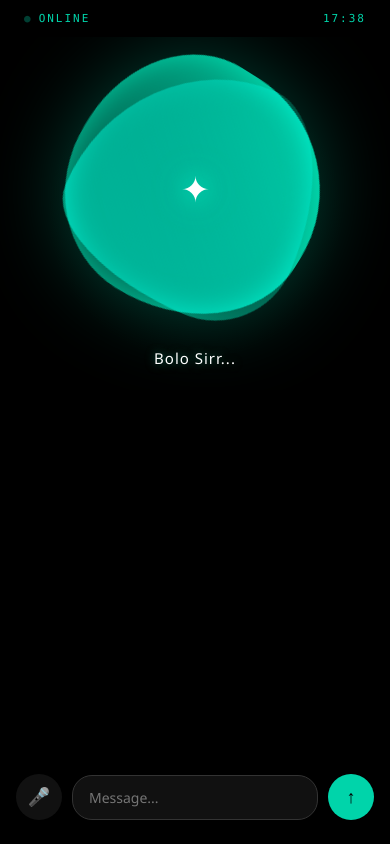
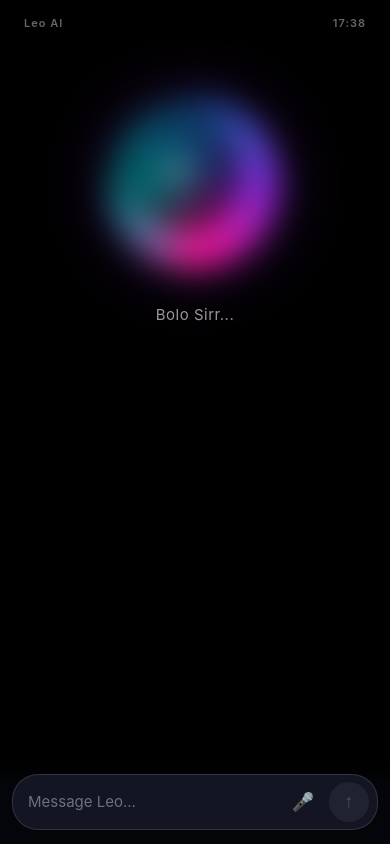
Before and after one commit to sossj997-source/leo-ai, a browser extension: page frontend/mobile.html in a window 390 px wide. Drawn offline with Linux system fonts and the light colour scheme.

Commit message:
Futuristic mobile UI with glass composer

```diff
--- a/frontend/mobile.html
+++ b/frontend/mobile.html
@@ -3,25 +3,25 @@
 <head>
 <meta charset="UTF-8">
 <meta name="viewport" content="width=device-width, initial-scale=1.0, maximum-scale=1.0, user-scalable=no">
-<title>Leo Mobile</title>
+<title>Leo</title>
 <style>
   :root {
-    --accent: #00d4aa;
-    --accent-bright: #00ffcc;
-    --bg: #000;
-    --fg: #e0e0e0;
-    --muted: #666;
-    --mono: 'Consolas', monospace;
+    --bg: #000000;
+    --fg: #ffffff;
+    --siri-blue: #1E90FF;
+    --siri-purple: #8A2BE2;
+    --siri-pink: #FF1493;
+    --siri-cyan: #00FFFF;
   }
 
   * { margin: 0; padding: 0; box-sizing: border-box; -webkit-tap-highlight-color: transparent; }
 
   html, body {
-    background: var(--bg);
+    background-color: var(--bg);
     color: var(--fg);
-    font-family: 'Segoe UI', system-ui, sans-serif;
+    font-family: -apple-system, BlinkMacSystemFont, 'Segoe UI', Roboto, Helvetica, Arial, sans-serif;
     height: 100vh;
-    height: 100dvh; /* Mobile browser address bar fix */
+    height: 100dvh;
     overflow: hidden;
     display: flex;
     flex-direction: column;
@@ -32,18 +32,15 @@
     display: flex;
     justify-content: space-between;
     align-items: center;
-    padding: 12px 24px;
-    font-family: var(--mono);
+    padding: 16px 24px;
     font-size: 11px;
-    color: var(--accent);
-    letter-spacing: 2px;
+    font-weight: 600;
+    color: rgba(255, 255, 255, 0.4);
     z-index: 10;
+    letter-spacing: 1px;
   }
-  .status-dot { display: flex; align-items: center; gap: 6px; }
-  .status-dot::before { content: '●'; animation: pulse 2s infinite; }
-  @keyframes pulse { 0%,100%{opacity:1;} 50%{opacity:0.3;} }
 
-  /* --- LIQUID ORB AREA --- */
+  /* --- SIRI ORB AREA --- */
   .orb-area {
     flex: 1;
     display: flex;
@@ -51,189 +48,263 @@
     align-items: center;
     justify-content: center;
     position: relative;
-    /* Blue background ki jagah dark green glow */
-    background: radial-gradient(circle at center, rgba(0, 212, 170, 0.08) 0%, transparent 60%);
-    overflow: hidden;
+    transition: opacity 0.5s;
   }
 
-  .liquid-orb {
-    width: 260px;
-    height: 260px;
+  .siri-orb {
+    width: 160px;
+    height: 160px;
     position: relative;
+    border-radius: 50%;
+    background: conic-gradient(
+      from 0deg,
+      var(--siri-blue),
+      var(--siri-purple),
+      var(--siri-pink),
+      var(--siri-cyan),
+      var(--siri-blue)
+    );
+    filter: blur(15px);
+    animation: spin 4s linear infinite, breathe 3s ease-in-out infinite alternate;
+    box-shadow: 0 0 60px rgba(138, 43, 226, 0.4);
+  }
+
+  .siri-core {
+    position: absolute;
+    width: 80%;
+    height: 80%;
+    background: rgba(0, 0, 0, 0.6);
+    border-radius: 50%;
+    backdrop-filter: blur(10px);
+    z-index: 2;
     display: flex;
     align-items: center;
     justify-content: center;
-    /* Glow shadow */
-    filter: drop-shadow(0 0 40px rgba(0, 212, 170, 0.3));
   }
 
-  /* Base Blob */
-  .blob {
-    position: absolute;
-    width: 100%;
-    height: 100%;
-    background: linear-gradient(135deg, #00d4aa, #004d3d);
-    border-radius: 40% 60% 70% 30% / 40% 50% 60% 50%;
-    animation: morph 6s ease-in-out infinite;
-    box-shadow: inset 0 0 30px rgba(0, 255, 204, 0.6);
-    z-index: 1;
+  .siri-core::after {
+    content: '';
+    width: 20px;
+    height: 20px;
+    background: #fff;
+    border-radius: 50%;
+    box-shadow: 0 0 20px #fff, 0 0 40px var(--siri-cyan);
+    animation: pulse 2s infinite;
   }
 
-  /* Overlay Blob (darker, contrast ke liye) */
-  .blob:nth-child(2) {
-    background: linear-gradient(225deg, #00ffcc, #001a15);
-    animation: morph2 8s ease-in-out infinite;
-    opacity: 0.6;
+  .greeting {
+    margin-top: 40px;
+    font-size: 15px;
+    font-weight: 400;
+    color: rgba(255, 255, 255, 0.6);
+    text-align: center;
+    letter-spacing: 0.5px;
     z-index: 2;
-    mix-blend-mode: screen;
   }
 
-  /* Center Star */
-  .sparkle {
+  /* --- CHAT AREA (Unique Hologram Style) --- */
+  .chat-area {
+    flex: 1;
+    overflow-y: auto;
+    padding: 20px;
+    display: flex;
+    flex-direction: column;
+    gap: 16px;
+    min-height: 0;
+    scroll-behavior: smooth;
+  }
+  .chat-area::-webkit-scrollbar { display: none; }
+
+  .msg {
+    max-width: 85%;
+    font-size: 14px;
+    line-height: 1.5;
+    padding: 14px 18px;
     position: relative;
-    z-index: 10;
-    color: #fff;
-    font-size: 32px;
-    text-shadow: 0 0 20px #00ffcc, 0 0 40px #00d4aa;
-    animation: pulseStar 2s ease-in-out infinite;
+    word-break: break-word;
+    animation: slideIn 0.3s cubic-bezier(0.16, 1, 0.3, 1);
+    backdrop-filter: blur(10px);
   }
 
-  /* Animations for Liquid shape shifting */
-  @keyframes morph {
-    0%, 100% { border-radius: 40% 60% 70% 30% / 40% 50% 60% 50%; transform: rotate(0deg) scale(1); }
-    34% { border-radius: 70% 30% 50% 50% / 30% 30% 70% 70%; transform: rotate(120deg) scale(1.05); }
-    67% { border-radius: 100% 60% 60% 100% / 100% 100% 60% 60%; transform: rotate(240deg) scale(0.95); }
+  .msg::before {
+    content: '';
+    position: absolute;
+    top: 0; left: 0; width: 100%; height: 100%;
+    pointer-events: none;
+    border-radius: inherit;
   }
 
-  @keyframes morph2 {
-    0%, 100% { border-radius: 60% 40% 30% 70% / 60% 30% 70% 40%; transform: rotate(0deg) scale(1.1); }
-    50% { border-radius: 30% 70% 70% 30% / 30% 30% 70% 70%; transform: rotate(-180deg) scale(0.9); }
+  /* User Message - Glass block with left accent */
+  .msg.user {
+    align-self: flex-end;
+    background: rgba(255, 255, 255, 0.08);
+    border: 1px solid rgba(255, 255, 255, 0.1);
+    border-left: 3px solid var(--siri-pink);
+    border-radius: 4px 12px 12px 12px;
+    color: #fff;
+    text-align: left;
+    box-shadow: 0 4px 15px rgba(0, 0, 0, 0.3);
+  }
+  .msg.user::after {
+    content: 'SIRR';
+    display: block;
+    font-size: 9px;
+    color: var(--siri-pink);
+    letter-spacing: 2px;
+    margin-bottom: 4px;
+    font-weight: 700;
   }
 
-  @keyframes pulseStar {
-    0%, 100% { opacity: 0.8; transform: scale(1); }
-    50% { opacity: 1; transform: scale(1.1); }
+  /* Leo Message - Holographic panel with glow */
+  .msg.leo {
+    align-self: flex-start;
+    background: linear-gradient(180deg, rgba(138, 43, 226, 0.15) 0%, rgba(0, 0, 0, 0.2) 100%);
+    border: 1px solid rgba(138, 43, 226, 0.3);
+    border-left: 3px solid var(--siri-cyan);
+    border-radius: 12px 4px 12px 12px;
+    color: #e0e0e0;
+    box-shadow: 0 0 20px rgba(0, 255, 255, 0.1), inset 0 0 15px rgba(138, 43, 226, 0.1);
+  }
+  .msg.leo::after {
+    content: '✦ LEO';
+    display: block;
+    font-size: 9px;
+    color: var(--siri-cyan);
+    letter-spacing: 2px;
+    margin-bottom: 4px;
+    font-weight: 700;
   }
 
-  /* Greeting text under orb */
-  .greeting {
-    margin-top: 30px;
-    font-size: 15px;
-    font-weight: 300;
-    color: #fff;
-    text-align: center;
-    letter-spacing: 1px;
-    text-shadow: 0 0 10px rgba(0, 212, 170, 0.5);
+  /* --- MODERN CHAT COMPOSER: bottom area only --- */
+  .input-area {
+    padding: 12px 16px calc(env(safe-area-inset-bottom, 0px) + 14px);
+    background: linear-gradient(to top, #05060b 72%, rgba(5,6,11,0));
+    display: flex;
+    gap: 10px;
+    align-items: flex-end;
     z-index: 10;
   }
 
-  /* --- CHAT AREA --- */
-  .chat-area {
+  .composer-inner {
+    display: flex;
     flex: 1;
-    overflow-y: auto;
-    padding: 10px 16px;
-    display: flex;
-    flex-direction: column;
-    gap: 12px;
-    min-height: 0;
-  }
-  .chat-area::-webkit-scrollbar { display: none; } /* Hide scrollbar mobile */
-
-  .msg {
-    max-width: 85%;
-    font-size: 13px;
-    line-height: 1.5;
-    padding: 10px 14px;
-    border-radius: 14px;
-    word-break: break-word;
-    animation: fadeUp 0.2s ease-out;
-  }
-  @keyframes fadeUp { from{opacity:0;transform:translateY(5px);} to{opacity:1;transform:none;} }
-
-  .msg.user {
-    align-self: flex-end;
-    background: rgba(0, 212, 170, 0.15);
-    color: #fff;
-    border-bottom-right-radius: 4px;
+    align-items: flex-end;
+    gap: 6px;
+    background: rgba(22, 25, 39, 0.88);
+    backdrop-filter: blur(24px);
+    -webkit-backdrop-filter: blur(24px);
+    border: 1px solid rgba(255, 255, 255, 0.13);
+    border-radius: 26px;
+    padding: 7px 8px 7px 17px;
+    box-shadow: 0 8px 28px rgba(0, 0, 0, 0.28);
+    transition: border-color 0.2s ease, box-shadow 0.2s ease, background 0.2s ease;
   }
 
-  .msg.leo {
-    align-self: flex-start;
-    background: rgba(255, 255, 255, 0.05);
-    color: #e0e0e0;
-    border-bottom-left-radius: 4px;
-  }
-
-  /* --- INPUT AREA --- */
-  .input-area {
-    padding: 12px 16px 24px 16px;
-    background: #000;
-    display: flex;
-    gap: 10px;
-    align-items: flex-end;
+  .composer-inner:focus-within {
+    border-color: rgba(120, 116, 255, 0.72);
+    box-shadow: 0 0 0 3px rgba(120, 116, 255, 0.10), 0 8px 28px rgba(0,0,0,0.28);
+    background: rgba(26, 29, 45, 0.96);
   }
 
   .input-box {
     flex: 1;
-    background: #111;
-    border: 1px solid #333;
-    border-radius: 20px;
-    padding: 12px 16px;
-    color: #fff;
-    font-size: 14px;
+    min-width: 0;
+    background: transparent;
+    border: none;
+    color: #f7f7fb;
+    font-size: 15px;
     outline: none;
     resize: none;
-    max-height: 100px;
+    max-height: 120px;
     font-family: inherit;
+    line-height: 1.5;
+    padding: 9px 0;
   }
-  .input-box:focus { border-color: var(--accent); }
+
+  .input-box::placeholder { color: rgba(230, 232, 245, 0.43); }
 
   .btn {
-    width: 46px;
-    height: 46px;
+    width: 40px;
+    height: 40px;
     border-radius: 50%;
-    border: none;
-    background: #111;
-    color: var(--accent);
+    border: 1px solid transparent;
+    background: transparent;
+    color: #c7c9e7;
     display: flex;
     align-items: center;
     justify-content: center;
     font-size: 18px;
     cursor: pointer;
+    transition: transform 0.18s ease, background 0.18s ease, color 0.18s ease;
     flex-shrink: 0;
-    transition: all 0.2s;
   }
-  .btn.send { background: var(--accent); color: #000; border: none; }
-  .btn:active { transform: scale(0.95); }
-  .btn.mic.listening { background: rgba(255, 85, 102, 0.2); color: #ff5566; animation: pulse 1.5s infinite; }
+
+  .btn:hover { background: rgba(255,255,255,0.08); color: #fff; }
+  .btn:active { transform: scale(0.92); }
+
+  .btn.send {
+    background: linear-gradient(135deg, #a78bfa, #6366f1);
+    color: #fff;
+    width: 40px;
+    height: 40px;
+    font-size: 19px;
+    margin: 0;
+    box-shadow: 0 4px 14px rgba(99, 102, 241, 0.28);
+  }
+
+  .btn.send:disabled {
+    opacity: 0.42;
+    background: rgba(255,255,255,0.14);
+    color: rgba(255,255,255,0.5);
+    box-shadow: none;
+  }
+
+  .btn.mic.listening {
+    color: #ff6bba;
+    background: rgba(255, 107, 186, 0.12);
+    animation: pulse 1.5s infinite;
+  }
+
+  @media (max-width: 480px) {
+    .input-area { padding-left: 12px; padding-right: 12px; }
+    .composer-inner { padding-left: 15px; }
+  }
+
+  /* Animations */
+  @keyframes slideIn { from{opacity:0;transform:translateX(-10px);} to{opacity:1;transform:none;} }
+  @keyframes spin { 100% { transform: rotate(360deg); } }
+  @keyframes breathe {
+    0% { transform: scale(1); filter: blur(15px); }
+    100% { transform: scale(1.15); filter: blur(20px); }
+  }
+  @keyframes pulse {
+    0%, 100% { opacity: 1; transform: scale(1); }
+    50% { opacity: 0.5; transform: scale(0.8); }
+  }
 </style>
 </head>
 <body>
 
-  <!-- Top Bar -->
   <div class="top-bar">
-    <div class="status-dot">ONLINE</div>
+    <div>Leo AI</div>
     <div id="time">--:--</div>
   </div>
 
-  <!-- Center Area (Orb + Greeting) -->
   <div class="orb-area" id="orbArea">
-    <div class="liquid-orb">
-      <div class="blob"></div>
-      <div class="blob"></div>
-      <div class="sparkle">✦</div>
+    <div class="siri-orb">
+      <div class="siri-core"></div>
     </div>
     <div class="greeting" id="greeting">Bolo Sirr...</div>
   </div>
 
-  <!-- Chat Area -->
   <div class="chat-area" id="chatArea"></div>
 
-  <!-- Bottom Input Area -->
   <div class="input-area">
-    <button class="btn mic" id="micBtn">🎤</button>
-    <textarea class="input-box" id="chatInput" rows="1" placeholder="Message..."></textarea>
-    <button class="btn send" id="sendBtn">↑</button>
+    <div class="composer-inner">
+      <textarea class="input-box" id="chatInput" rows="1" placeholder="Message Leo..."></textarea>
+      <button class="btn mic" id="micBtn">🎤</button>
+      <button class="btn send" id="sendBtn" disabled>↑</button>
+    </div>
   </div>
 
 <script>
@@ -250,24 +321,29 @@
   const orbArea = document.getElementById('orbArea');
   const greeting = document.getElementById('greeting');
 
-  // Time
   setInterval(() => {
     const d = new Date();
     document.getElementById('time').textContent =
       `${String(d.getHours()).padStart(2,'0')}:${String(d.getMinutes()).padStart(2,'0')}`;
   }, 1000);
 
-  // Auto-resize textarea
   chatInput.addEventListener('input', function() {
     this.style.height = 'auto';
     this.style.height = (this.scrollHeight) + 'px';
+
+    // Send button enable/disable logic
+    if (this.value.trim().length > 0 && !isProcessing) {
+      sendBtn.disabled = false;
+    } else {
+      sendBtn.disabled = true;
+    }
   });
 
-  // --- UI Helpers ---
   function addMsg(role, text) {
     const div = document.createElement('div');
     div.className = `msg ${role}`;
-    div.textContent = text;
+    const textNode = document.createTextNode(text);
+    div.appendChild(textNode);
     chatArea.appendChild(div);
     chatArea.scrollTop = chatArea.scrollHeight;
     return div;
@@ -276,25 +352,25 @@
   function setProcessing(active) {
     isProcessing = active;
     if (active) {
-      // Orb ko aur bright kardo jab soch raha ho
-      orbArea.style.background = 'radial-gradient(circle at center, rgba(0, 212, 170, 0.2) 0%, transparent 70%)';
-      greeting.textContent = 'Soch raha hoon...';
+      greeting.textContent = 'Thinking...';
+      sendBtn.disabled = true;
     } else {
-      orbArea.style.background = 'radial-gradient(circle at center, rgba(0, 212, 170, 0.08) 0%, transparent 60%)';
       greeting.textContent = 'Bolo Sirr...';
+      // Re-enable if there's text
+      if (chatInput.value.trim().length > 0) {
+        sendBtn.disabled = false;
+      }
     }
   }
 
-  // --- Chat Logic ---
   async function sendMessage(text) {
     if (!text.trim() || isProcessing) return;
-
-    // Chat dikhao, Orb area chota kardo
     orbArea.style.display = 'none';
 
     addMsg('user', text);
     chatInput.value = '';
     chatInput.style.height = 'auto';
+    sendBtn.disabled = true;
     setProcessing(true);
 
     const leoMsg = addMsg('leo', '...');
@@ -307,31 +383,30 @@
       });
 
       if (!res.ok) throw new Error('Network error');
-
       const data = await res.json();
       sessionId = data.session_id;
 
-      leoMsg.textContent = data.response || 'Kuch samajh nahi aaya.';
+      leoMsg.textContent = data.response || '...';
       chatArea.scrollTop = chatArea.scrollHeight;
-
     } catch (e) {
-      leoMsg.textContent = 'Backend offline hai Sirr.';
+      leoMsg.textContent = 'Connection lost.';
     } finally {
       setProcessing(false);
     }
   }
 
   sendBtn.addEventListener('click', () => sendMessage(chatInput.value));
+
   chatInput.addEventListener('keydown', (e) => {
     if (e.key === 'Enter' && !e.shiftKey) {
       e.preventDefault();
-      sendMessage(chatInput.value);
+      if (!sendBtn.disabled) {
+        sendMessage(chatInput.value);
+      }
     }
   });
 
-  // --- Voice (Speech Recognition) ---
   const SpeechRecognition = window.SpeechRecognition || window.webkitSpeechRecognition;
-
   if (SpeechRecognition) {
     recognition = new SpeechRecognition();
     recognition.continuous = false;
@@ -341,7 +416,8 @@
     recognition.onstart = () => {
       isListening = true;
       micBtn.classList.add('listening');
-      greeting.textContent = 'Sun raha hoon...';
+      greeting.textContent = 'Listening...';
+      orbArea.style.display = 'flex';
     };
 
     recognition.onend = () => {
@@ -355,13 +431,9 @@
       for (let i = event.resultIndex; i < event.results.length; i++) {
         if (event.results[i].isFinal) finalText += event.results[i][0].transcript;
       }
-
       if (finalText) {
-        // "Leo" word hata do agar user bole
-        const text = finalText.replace(/leo/gi, '').trim();
-        if (text.length > 1) {
-          sendMessage(text);
-        }
+        const text = finalText.replace(/\b(leo|lio|liyo)\b[,.!?]?/gi, '').trim();
+        if (text.length > 1) sendMessage(text);
       }
     };
 
```
